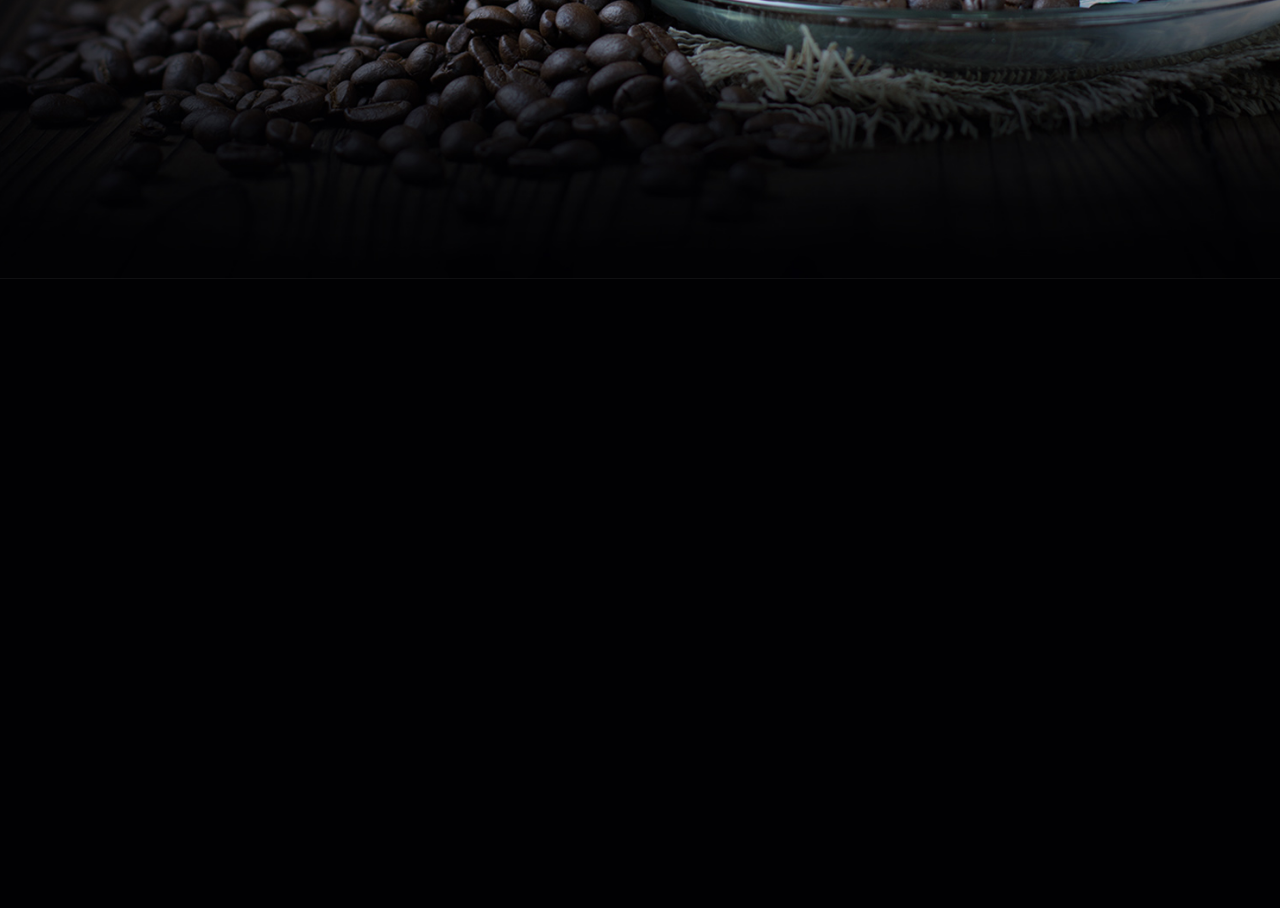
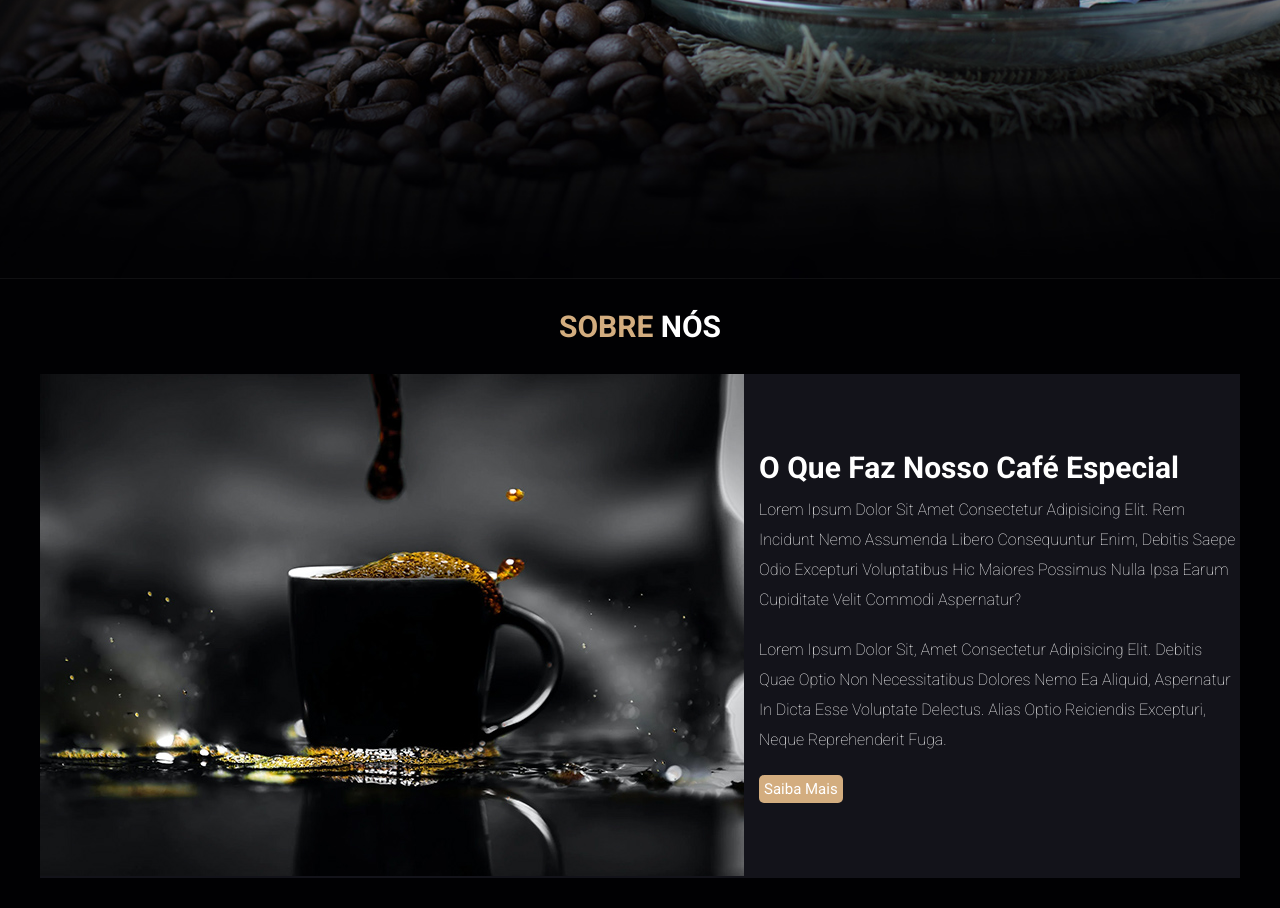
Before and after one commit to Guilherme-Efraim/site-cafeteria, a plain HTML site: page index.html in a window 1280 px wide. Shown: the part 581-1489 px from the top of the page. Before the commit the page ends 860 px from the top, so only its background shows below. Drawn offline with Linux system fonts and the light colour scheme.

Commit message:
atualização do código html e css

```diff
--- a/index.html
+++ b/index.html
@@ -31,7 +31,7 @@
     </header>
 
     <div class="home-container">
-        <section id="#home">
+        <section id="home">
             <div class="content">
                 <h1>
                     Code com o melhor café do região
@@ -45,5 +45,29 @@
             </div>
         </section>
     </div>
+    <section id="about" class="about">
+        <h1 class="titulo">
+            Sobre <span>Nós</span>
+        </h1>
+        <div class="container-flex">
+            <div class="image">
+                <img src="./src/imagens/about-img.jpg" alt="café">
+            </div>
+            <div class="descricao">
+                <h1>
+                    O que faz nosso café especial
+                </h1>
+                <p>
+                    Lorem ipsum dolor sit amet consectetur adipisicing elit. Rem incidunt nemo assumenda libero consequuntur enim, debitis saepe odio excepturi voluptatibus hic maiores possimus nulla ipsa earum cupiditate velit commodi aspernatur?
+                </p>
+                <p>
+                    Lorem ipsum dolor sit, amet consectetur adipisicing elit. Debitis quae optio non necessitatibus dolores nemo ea aliquid, aspernatur in dicta esse voluptate delectus. Alias optio reiciendis excepturi, neque reprehenderit fuga.
+                </p>
+                <a href="#" class="btn">
+                    Saiba Mais
+                </a>
+            </div>
+        </div>
+    </section>
 </body>
 </html>
--- a/style.css
+++ b/style.css
@@ -12,6 +12,7 @@
 
 * {
     font-family: "Roboto", sans-serif;
+    color: var(--text-color);
     margin: 0px;
     padding: 0px;
     outline: none;
@@ -32,6 +33,7 @@ header {
     right: 0;
     z-index: 99;
     border-bottom: var(--border);
+    background-color: var(--bg);
 }
 
 section {
@@ -109,3 +111,36 @@ div.content {
 .btn:hover {
     font-size: 1.7rem;
 }
+
+.titulo {
+    color: var(--main-color);
+    text-align: center;
+    font-size: 3rem;
+    margin-bottom: 3rem;
+    text-transform: uppercase;
+}
+
+.titulo > span {
+    text-transform: uppercase;
+
+}
+
+div.container-flex {
+    display: flex;
+    align-items: center;
+    gap: 1.5rem;
+    max-width: 1200px;
+    background-color: var(--black);
+}
+
+div.descricao > h1 {
+    font-size: 3rem;
+    /* padding: 1rem 0; */
+}
+
+div.descricao > p {
+    padding: 1rem 0;
+    font-size: 1.6rem;
+    line-height: 3rem;
+    font-weight: 100;
+}
--- a/tela-portrait.css
+++ b/tela-portrait.css
@@ -69,3 +69,20 @@ div.content {
 .btn:hover {
     font-size: 1.7rem;
 }
+
+div.container-flex {
+    display: flex;
+    flex-flow: column;
+    flex-wrap: nowrap;
+    align-items: center;
+    /* justify-content: center; */
+    gap: 1.5rem;
+    padding: 1rem 1rem;
+    max-width: 500px;
+    background-color: var(--black);
+}
+
+div.image img {
+    width: 445px;
+    margin: auto;
+}
```
Also changed, not shown: src/imagens/about-img.jpg (added).
